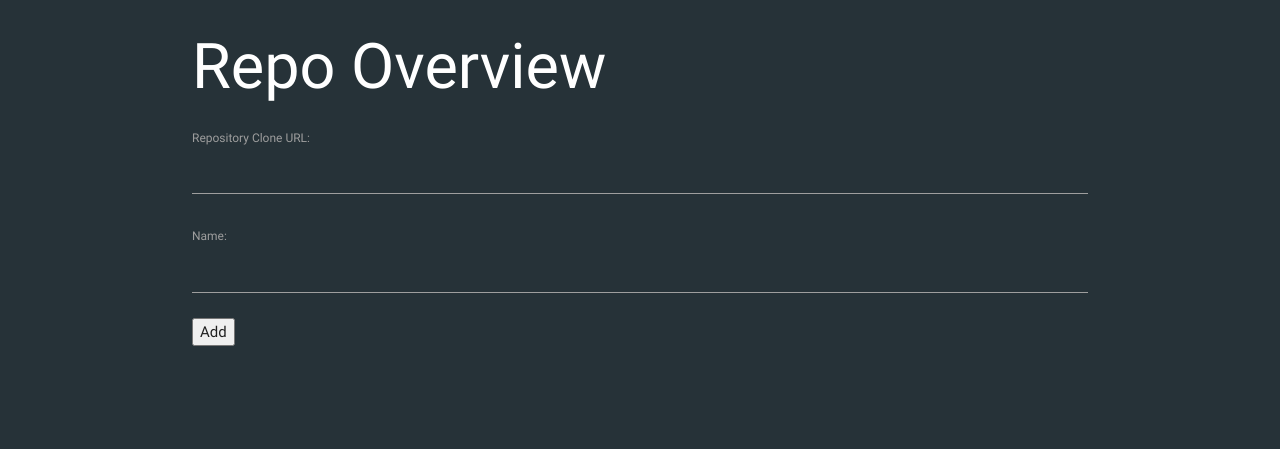
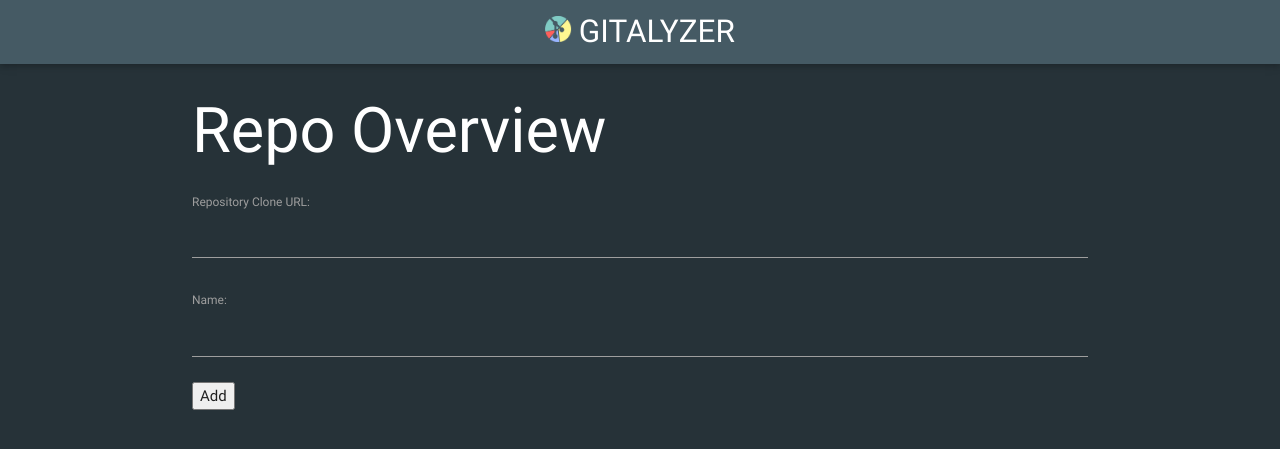
Before and after one commit to sabieber/pygitalyzer, a Django app: page / in a window 1280 px wide. Shown: the top 449 px of the page. Run offline with Django 3.2, Linux system fonts and the light colour scheme.

Commit message:
Add top navbar

```diff
--- a/git/urls.py
+++ b/git/urls.py
@@ -4,7 +4,7 @@ from git import views
 
 urlpatterns = [
     # /
-    url(r'^$', views.index, name='index'),
+    url(r'^$', views.index, name='repositories'),
     # /repository/add/
     url(r'^repository/add$', views.add, name='add repository'),
 ]
--- a/graph/urls.py
+++ b/graph/urls.py
@@ -6,5 +6,5 @@ urlpatterns = [
     # /graph/
     url(r'^$', views.index, name='index'),
     # /graph/:graphtype/
-    url(r'^(?P<graph_type>[0-9]+)/$', views.detail, name='detail'),
+    url(r'^(?P<graph_type>[0-9]+)/$', views.detail, name='graph'),
 ]
--- a/pygitalyzer/templates/index.html
+++ b/pygitalyzer/templates/index.html
@@ -4,6 +4,8 @@
     <head>
         <meta charset="UTF-8">
         <title>{% block title %}{% endblock %} PyGitalyzer</title>
+
+        <link rel="icon" type="image/ico" href="{% static 'img/favicon.png' %}"/>
 
         <link rel="stylesheet" href="{% static 'libs/materialize/0.97.5/css/materialize.min.css' %}" />
 
@@ -13,7 +15,15 @@
         {% endblock %}
     </head>
     <body class="blue-grey darken-4">
-        {% block content %}
-        {% endblock %}
+        <header>
+            <nav class="top-nav blue-grey darken-2">
+                <div class="container">
+                    <div class="nav-wrapper">
+                        <a class="brand-logo center" href="/"><img src="{% static 'img/favicon.png' %}" style="width: 26px; height: 36px; padding-top: 10px;" /> GITALYZER</a>
+                    </div>
+                </div>
+            </nav>
+        </header>
+        {% block content %}{% endblock %}
     </body>
 </html>
```
